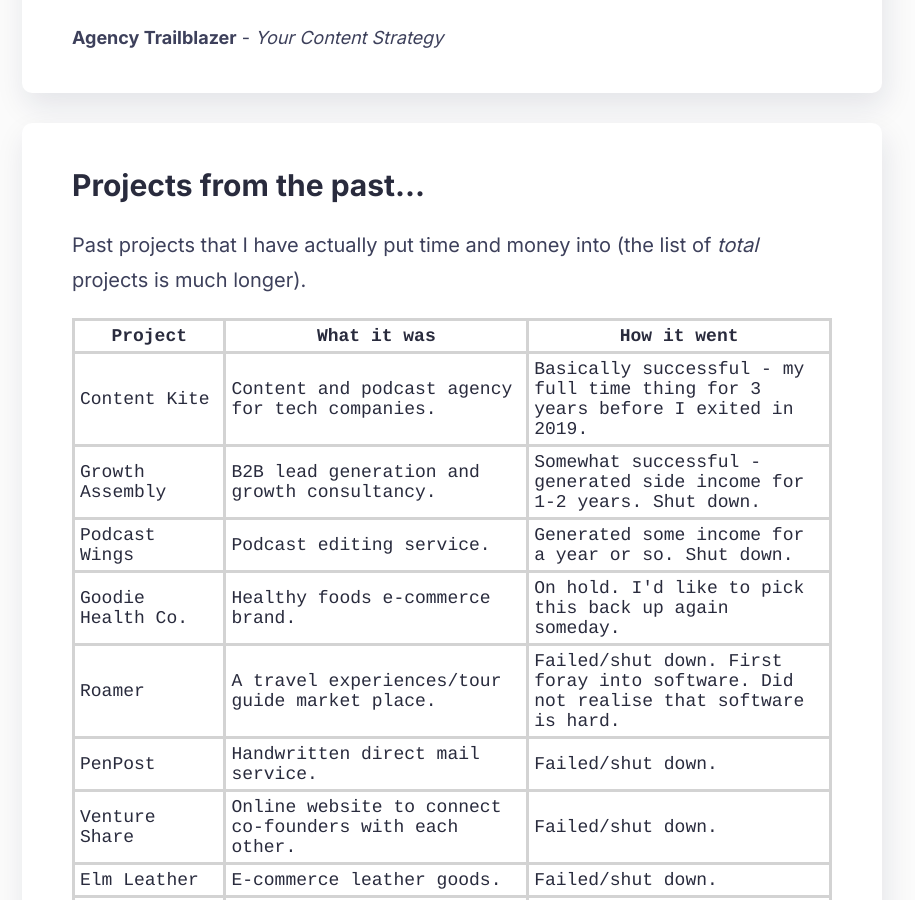
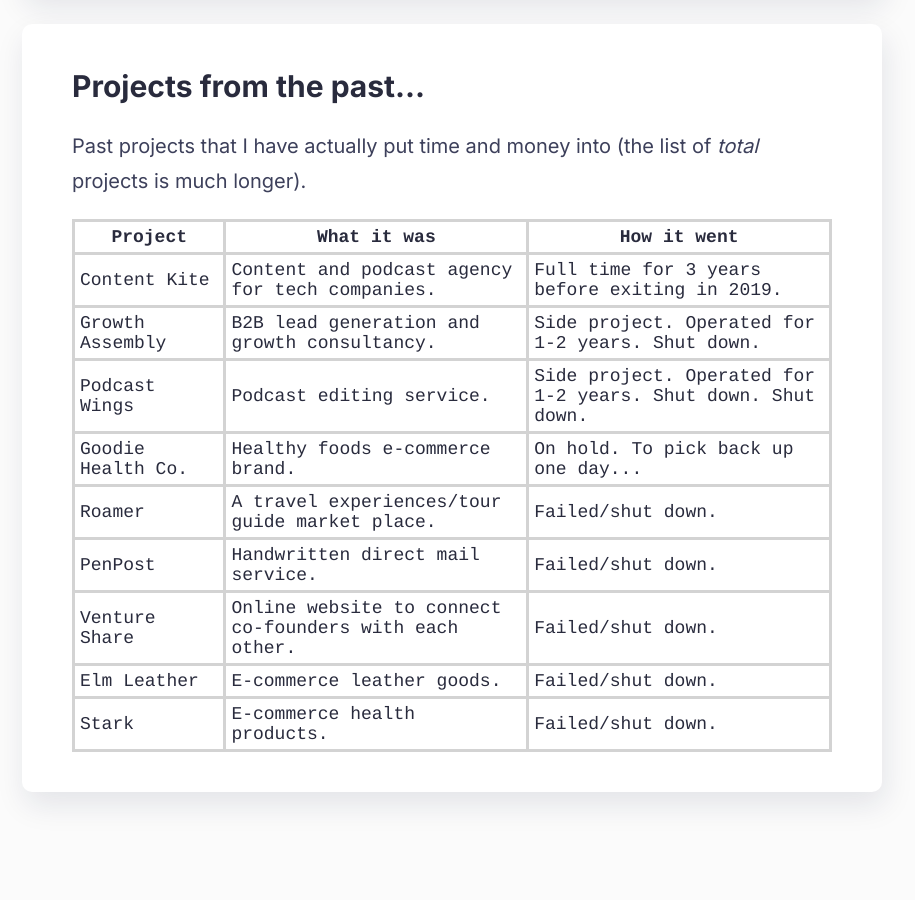
Before and after one commit to simoncthompson/simoncthompson-com, a Jekyll site: the page built from index.html, in a window 1280 px wide and 900 px high, scrolled down 2462 px. Shown: the whole window, without its empty margins (188-1103 px from the left). Built offline with Jekyll 4.4.1, drawn with Linux system fonts in a browser that asks for light colours; nearby versions of some CDN libraries; after the commit the page ends 3284 px from its top, so only the background shows below that; some of the changed text lies outside the part shown.

Commit message:
Updated past projects section

```diff
--- a/index.html
+++ b/index.html
@@ -23,15 +23,15 @@
     <p>Public and private podcast hosting platform and audio LMS for businesses, associations and groups.</p>
     <a target="_blank" href="https://podseeker.co"><h3>Podseeker.co</h3></a>
     <p>Podcast media directory for marketers and PR professionals.</p>
-    <a target="_blank" href="https://websaas.dev"><h3>WebSaaS.Dev</h3></a>
-    <p>SaaS web app development service (working with Rails).</p>
+<!--     <a target="_blank" href="https://websaas.dev"><h3>WebSaaS.Dev</h3></a>
+    <p>SaaS web app development service (working with Rails).</p> -->
   </div>
 
   <div class="card">
     <h2>Articles I've written</h2>
     {% for post in site.posts %}
       <p><a href="{{ post.url }}">{{ post.title }}</a></p>
-  {% endfor %}
+    {% endfor %}
   </div>
 
   <div class="card podcasts">
@@ -105,27 +105,27 @@
     <tr>
       <td>Content Kite</td>
       <td>Content and podcast agency for tech companies.</td>
-      <td>Basically successful - my full time thing for 3 years before I exited in 2019.</td>
+      <td>Full time for 3 years before exiting in 2019.</td>
     </tr>
     <tr>
       <td>Growth Assembly</td>
       <td>B2B lead generation and growth consultancy.</td>
-      <td>Somewhat successful - generated side income for 1-2 years. Shut down.</td>
+      <td>Side project. Operated for 1-2 years. Shut down.</td>
     </tr>
     <tr>
       <td>Podcast Wings</td>
       <td>Podcast editing service.</td>
-      <td>Generated some income for a year or so. Shut down.</td>
+      <td>Side project. Operated for 1-2 years. Shut down. Shut down.</td>
     </tr>
     <tr>
       <td>Goodie Health Co.</td>
       <td>Healthy foods e-commerce brand.</td>
-      <td>On hold. I'd like to pick this back up again someday.</td>
+      <td>On hold. To pick back up one day...</td>
     </tr>
     <tr>
       <td>Roamer</td>
       <td>A travel experiences/tour guide market place.</td>
-      <td>Failed/shut down. First foray into software. Did not realise that software is hard.</td>
+      <td>Failed/shut down.</td>
     </tr>
     <tr>
       <td>PenPost</td>
```
